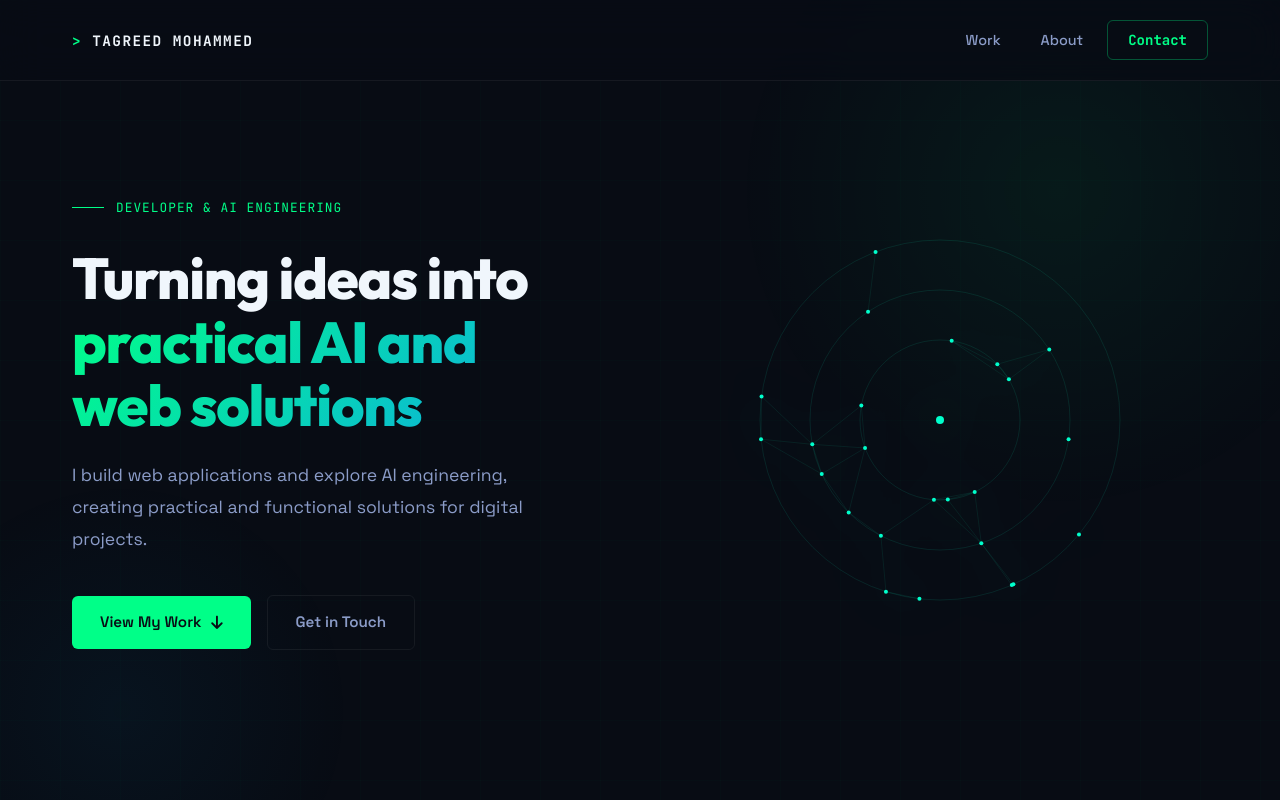
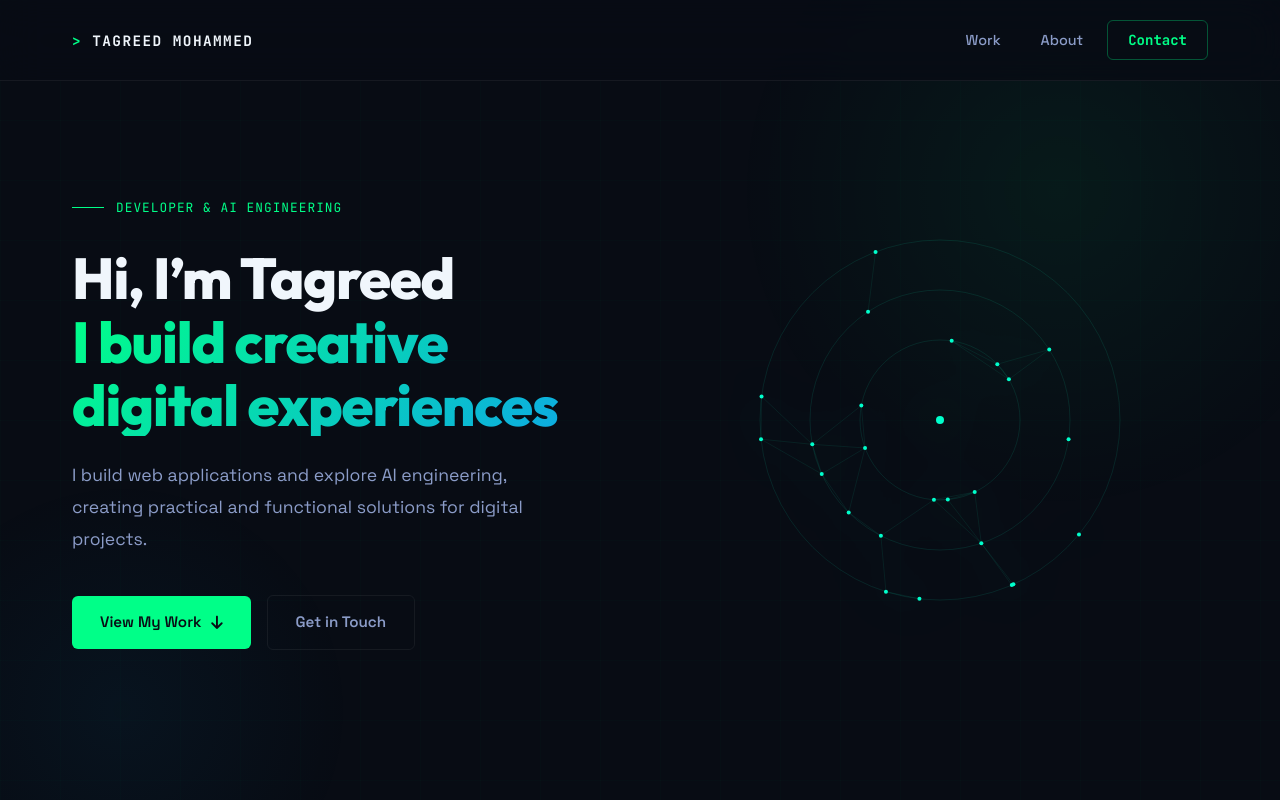
Before and after one commit to tagreed2000/-tagreed-portfolio, a plain HTML site: page index.html in a window 1280 px wide. Shown: the top 800 px of the page. Drawn offline with Linux system fonts and the light colour scheme.

Commit message:
Update index.html

```diff
--- a/index.html
+++ b/index.html
@@ -38,8 +38,8 @@
             <div class="hero-content">
                 <div class="hero-label">Developer &amp; AI Engineering</div>
                 <h1 class="hero-title">
-                    Turning ideas into
-                    <span class="line-accent">practical AI and<br>web solutions</span>
+                    Hi, I’m Tagreed
+                    <span class="line-accent">I build creative<br>digital experiences</span>
                 </h1>
 
                 <p class="hero-description">I build web applications and explore AI engineering, creating practical and functional solutions for digital projects.</p>
```
